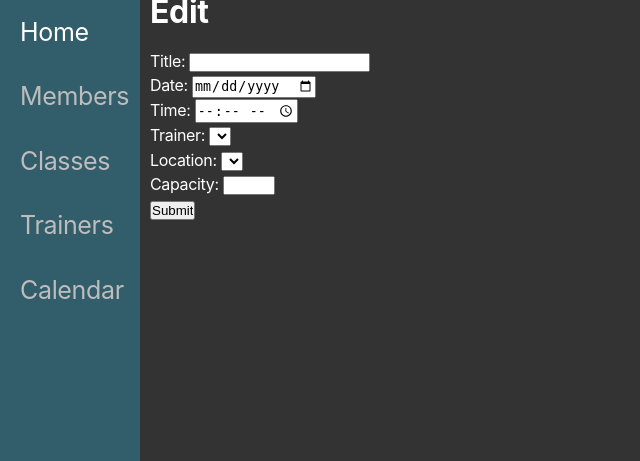
After one commit to alexkinsey/kenetic_gym_schedual_planner, a Flask app: template templates/fitness_classes/edit.html in a window 1280 px wide. The commit adds this page. Shown: the top 461 px of the page, without its empty margins (0-640 px from the left). Run offline with Flask 2, Linux system fonts and the light colour scheme; the template is opened without the code that fills it, so the values that code supplies are empty.

Commit message:
added edit page for fitness classes

```diff
--- /dev/null
+++ b/templates/fitness_classes/edit.html
@@ -0,0 +1,45 @@
+{% extends 'base.html'%}
+
+{% block content %}
+    <h1>Edit {{fitness_class.title}}</h1>
+    <br>
+    <form action="/classes" method="post">
+        <div>
+            <label for="title">Title:</label>
+            <input type="text" name="title" id="title" required value="{{fitness_class.title}}">
+        </div>
+        <div>
+            <label for="date">Date:</label>
+            <input type="date" id="date" name="date" placeholder="YYYY-MM-DD" required value="{{fitness_class.date}}">
+        </div>
+        <div>
+            <label for="time">Time:</label>
+            <input type="time" id="time" name="time" placeholder="HH:MM" min="07:00" max="20:00" required value="{{fitness_class.time}}">
+        </div>
+        <div>
+            <label for="trainer_id">Trainer:</label>
+            <select name="trainer_id" id="trainer_id">
+                {% for trainer in trainers %}
+                    <option value="{{trainer.id}}" {% if fitness_class.trainer.id == trainer.id %} selected="selected" {% endif %}>
+                        {{trainer.first_name}}
+                    </option>
+                {% endfor %}
+            </select>
+        </div>
+        <div>
+            <label for="location_id">Location:</label>
+            <select name="location_id" id="location_id">
+                {% for location in locations %}
+                    <option value="{{location.id}}" {% if fitness_class.location.id == location.id %} selected="selected" {% endif %}>
+                        {{location.name}}
+                    </option>
+                {% endfor %}
+            </select>
+        </div>
+        <div>
+            <label for="capacity">Capacity:</label>
+            <input type="number" name="capacity" id="capacity" min="0" max="50" required value="{{fitness_class.capacity}}">
+        </div>
+        <input type="submit">
+    </form>
+{% endblock %}
--- a/templates/fitness_classes/show.html
+++ b/templates/fitness_classes/show.html
@@ -6,6 +6,8 @@
     <h2>{{ fitness_class.title }} on {{ fitness_class.date }} at {{ fitness_class.time }}</h2>
     <br>
     <a href="/attendances/new/{{ fitness_class.id}}">Add member to class</a>
+    <br>
+    <a href="/classes/{{fitness_class.id}}/edit">Edit class details</a>
 
     {% for member in members %}
         <p>
```
Also changed, not shown: controllers/fitness_classes_controller.py (+8 -0 lines).
